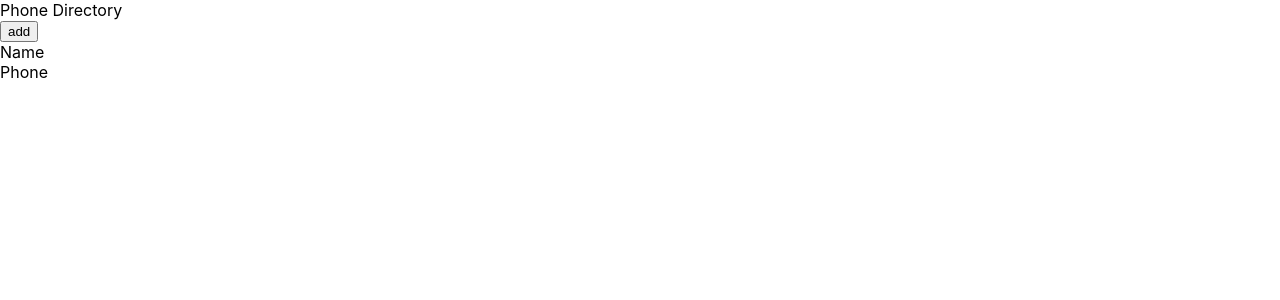
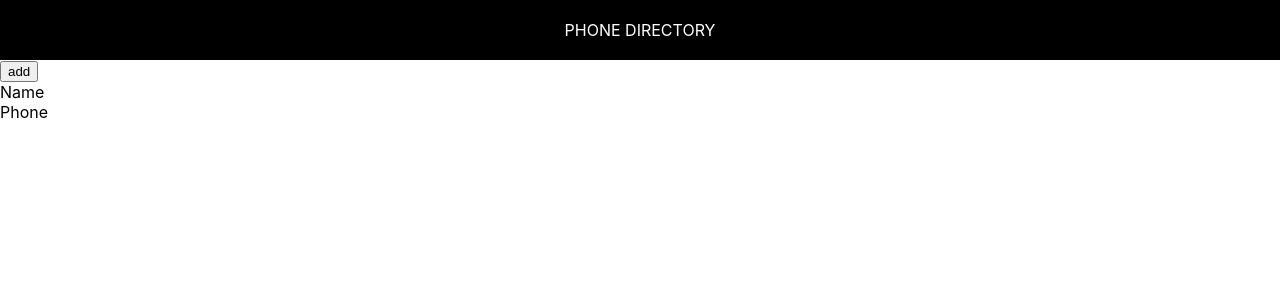
Before and after one commit to Kshitiz-KBen/phone-directory, a React (Create React App) app: page / in a window 1280 px wide. Shown: the top 300 px of the page. Built offline with nearby package versions, Linux system fonts and the light colour scheme.

Commit message:
Styled ‘Header’ (Inline Styling)

```diff
--- a/src/Header.js
+++ b/src/Header.js
@@ -1,11 +1,18 @@
 import React from "react";
 
 const Header = function(){
-    return(
-        <div className="header">
+    const headerStyle = {
+        textAlign: 'center',
+        padding: 20,
+        background: '#000',
+        color: '#fff',
+        textTransform: 'uppercase'
+     };
+     return(
+     <div style={headerStyle}>
         Phone Directory
-    </div>
-    )
+     </div>
+     )
 }
 
 export default Header;
```
